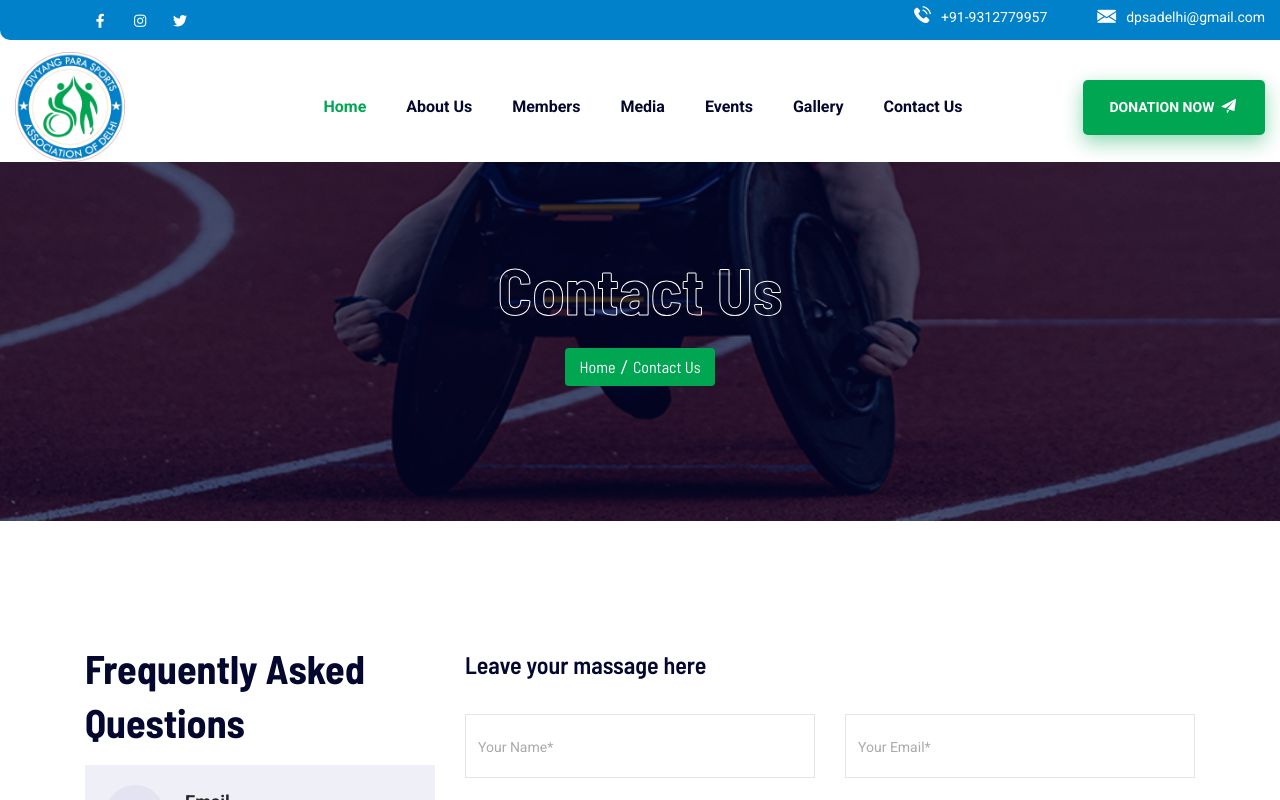
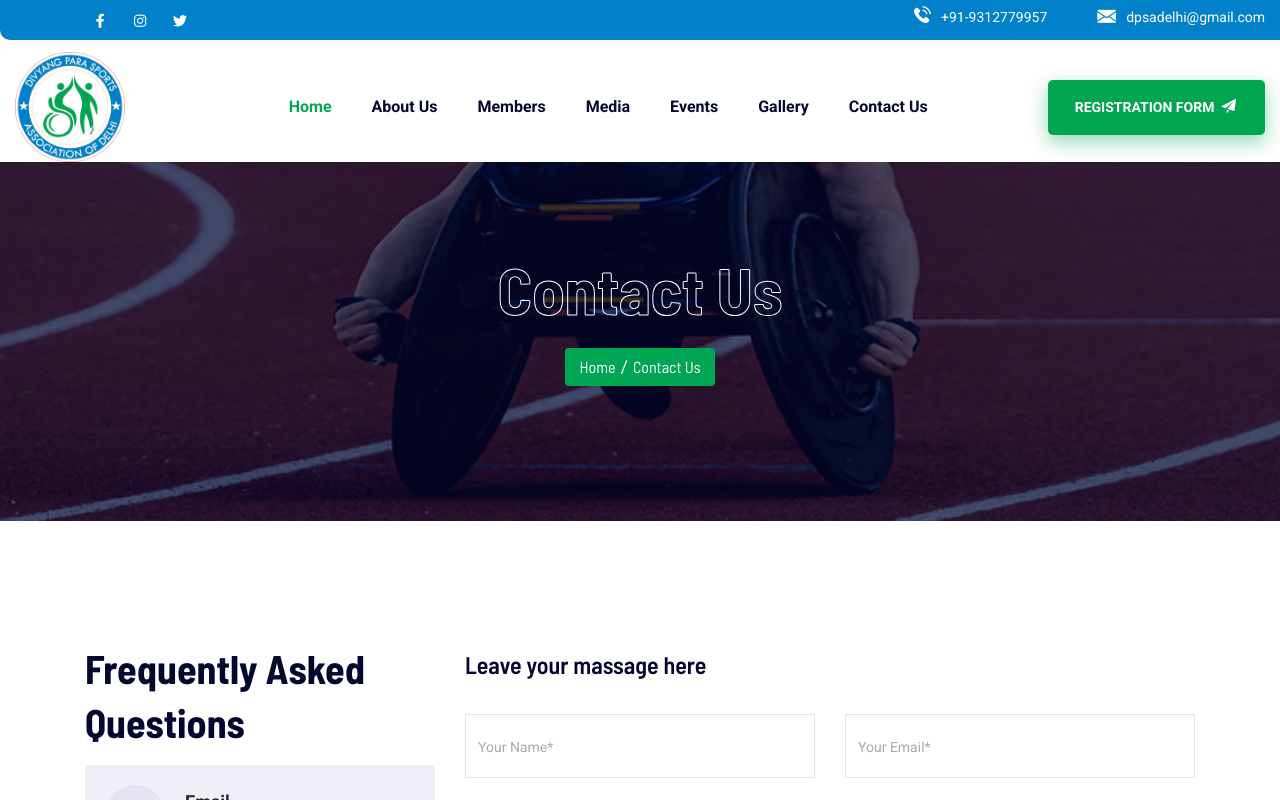
Before and after one commit to Shivisoni19/dpsadelhi_reactsite, a React (Create React App) app: page /contact in a window 1280 px wide. Shown: the top 800 px of the page. Built offline with nearby package versions, Linux system fonts and the light colour scheme.

Commit message:
NineCommit 21Dec

```diff
--- a/src/components/layout/Header.jsx
+++ b/src/components/layout/Header.jsx
@@ -96,8 +96,8 @@ const Header = () => {
               </div>
               <div className="nav-right-content">
                 <div className="btn-wrapper">
-                  <Link to="/donation" className="boxed-btn btn-sanatory">
-                    Donation Now
+                  <Link to="https://docs.google.com/forms/d/e/1FAIpQLSclKw9XaqyXNntMqQflGfzjbIOPmjzuzq5mquo3CtJURUJlEg/viewform" className="boxed-btn btn-sanatory">
+                    Registration form
                     <i className="icon-paper-plan"></i>
                   </Link>
                 </div>
```
